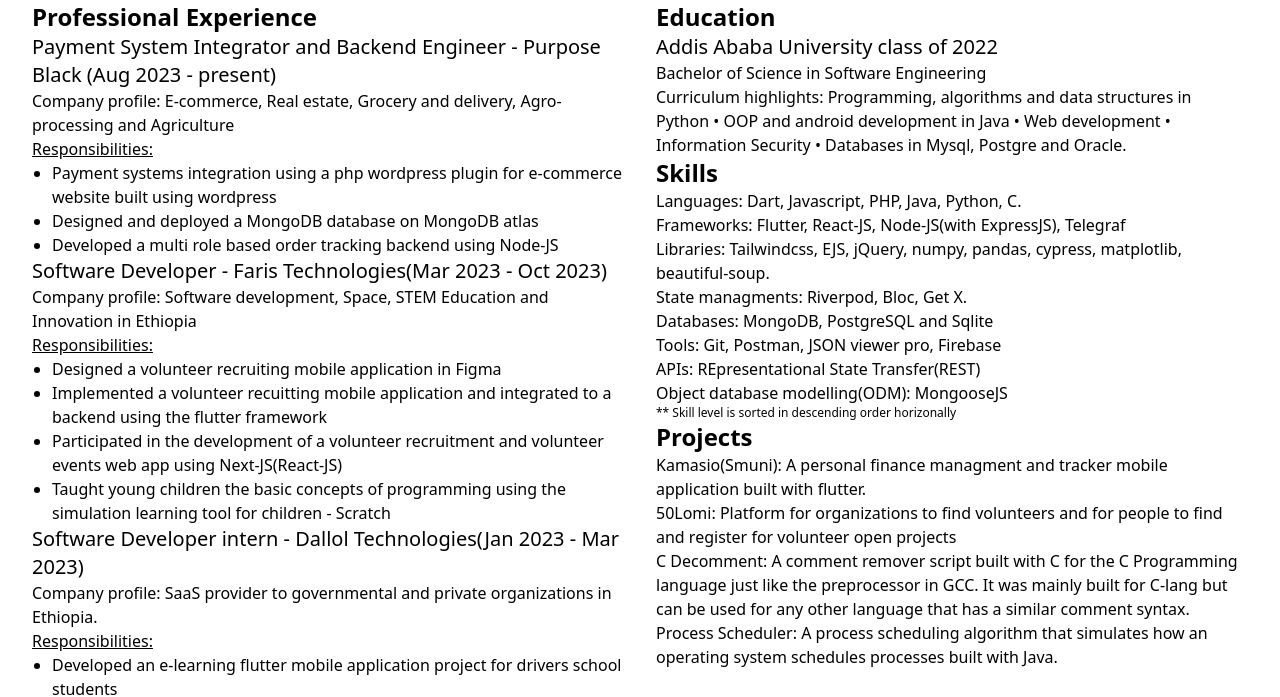
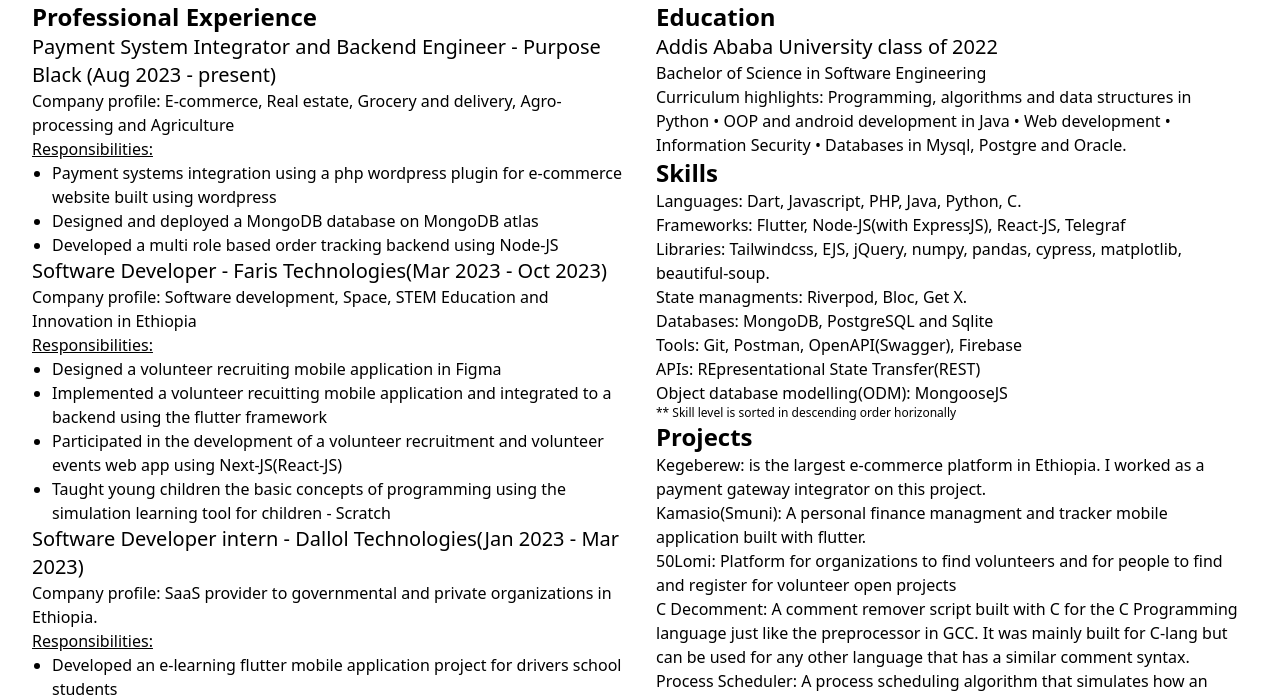
Before and after one commit to michaelzewdu/cv, a website: page index.html in a window 1280 px wide. Shown: the part 132-829 px from the top of the page. Drawn offline with nearby package versions, Linux system fonts and the light colour scheme.

Commit message:
update for dec2023

```diff
--- a/index.html
+++ b/index.html
@@ -50,11 +50,13 @@
             <h3 class="text-2xl font-semibold">Professional Experience</h3>
 
 
-            <h4 class="text-xl font-medium">Payment System Integrator and Backend Engineer - Purpose Black (Aug 2023 - present)</h4>
+            <h4 class="text-xl font-medium">Payment System Integrator and Backend Engineer - Purpose Black (Aug 2023 -
+                present)</h4>
             <h5>Company profile: E-commerce, Real estate, Grocery and delivery, Agro-processing and Agriculture</h5>
             <p class="underline"> Responsibilities: </p>
             <ul class="list-disc ps-5">
-                <li>Payment systems integration using a php wordpress plugin for e-commerce website built using wordpress</li>
+                <li>Payment systems integration using a php wordpress plugin for e-commerce website built using
+                    wordpress</li>
                 <li>Designed and deployed a MongoDB database on MongoDB atlas</li>
                 <li>Developed a multi role based order tracking backend using Node-JS</li>
             </ul>
@@ -65,9 +67,12 @@
             <p class="underline"> Responsibilities:</p>
             <ul class="list-disc ps-5">
                 <li>Designed a volunteer recruiting mobile application in Figma</li>
-                <li>Implemented a volunteer recuitting mobile application and integrated to a backend using the flutter framework</li>
-                <li>Participated in the development of a volunteer recruitment and volunteer events web app using Next-JS(React-JS)</li>
-                <li>Taught young children the basic concepts of programming using the simulation learning tool for children - Scratch</li>
+                <li>Implemented a volunteer recuitting mobile application and integrated to a backend using the flutter
+                    framework</li>
+                <li>Participated in the development of a volunteer recruitment and volunteer events web app using
+                    Next-JS(React-JS)</li>
+                <li>Taught young children the basic concepts of programming using the simulation learning tool for
+                    children - Scratch</li>
             </ul>
 
             <h4 class="text-xl font-medium">Software Developer intern - Dallol Technologies(Jan 2023 - Mar 2023)</h4>
@@ -88,10 +93,11 @@
 
             <h4 class="text-xl font-medium">Masero Technologies - Software Developer intern (2021)</h4>
             <h5>Company profile: Bot development and Data insights</h5>
-            <p class="underline">  Responsibilities: </p>
+            <p class="underline"> Responsibilities: </p>
             <ul class="list-disc ps-5">
                 <li>Developed a telegram bot in telegraf(a typescript middleware library)</li>
-                <li>Developed a personal financial tracker and planner mobile application using the flutter framework</li>
+                <li>Developed a personal financial tracker and planner mobile application using the flutter framework
+                </li>
                 <li>Participated in research and software proposal document for an upcoming project</li>
             </ul>
 
@@ -103,16 +109,20 @@
                 <p class="font-medium">Bachelor of Science in Software Engineering</p>
             </div>
             <p>Curriculum highlights: Programming, algorithms and data structures in Python • OOP and android
-                development in Java • Web development • Information Security • Databases in Mysql, Postgre and Oracle.</p>
+                development in Java • Web development • Information Security • Databases in Mysql, Postgre and Oracle.
+            </p>
 
             <!-- Skills -->
             <h3 class="text-2xl font-semibold">Skills</h3>
-                <p class="font-light"> <span class="font-normal">Languages: </span> Dart, Javascript, PHP, Java, Python, C.</p>
-                <p class="font-light"> <span class="font-normal">Frameworks: </span> Flutter, React-JS, Node-JS(with ExpressJS), Telegraf</p>
-                <p class="font-light"> <span class="font-normal">Libraries: </span>Tailwindcss, EJS, jQuery, numpy, pandas, cypress, matplotlib, beautiful-soup.</p>
+            <p class="font-light"> <span class="font-normal">Languages: </span> Dart, Javascript, PHP, Java, Python, C.
+            </p>
+            <p class="font-light"> <span class="font-normal">Frameworks: </span> Flutter, Node-JS(with ExpressJS),
+                React-JS, Telegraf</p>
+            <p class="font-light"> <span class="font-normal">Libraries: </span>Tailwindcss, EJS, jQuery, numpy, pandas,
+                cypress, matplotlib, beautiful-soup.</p>
             <p class="font-light"> <span class="font-normal">State managments: </span> Riverpod, Bloc, Get X.</p>
             <p class="font-light"> <span class="font-normal">Databases: </span> MongoDB, PostgreSQL and Sqlite</p>
-                <p class="font-light"> <span class="font-normal">Tools: </span> Git, Postman, JSON viewer pro, Firebase</p>
+            <p class="font-light"> <span class="font-normal">Tools: </span> Git, Postman, OpenAPI(Swagger), Firebase</p>
             <p class="font-light"> <span class="font-normal">APIs: </span>REpresentational State Transfer(REST)</p>
             <p class="font-light"> <span class="font-normal">Object database modelling(ODM): </span>MongooseJS</p>
             <p class="text-xs font-thin">** Skill level is sorted in descending order horizonally</p>
@@ -120,7 +130,11 @@
             <!-- Projects -->
 
             <h3 class="text-2xl font-semibold">Projects</h3>
-            <p class="font-light"><span class="font-normal">Kamasio(Smuni): </span>A personal finance managment and tracker
+            <p class="font-light"> <span class="font-normal"> <a href="https://kegeberew.com" class="hover:text-red-600"> Kegeberew: </a></span> is
+                the largest e-commerce platform in Ethiopia. I worked
+                as a payment gateway integrator on this project.</p>
+            <p class="font-light"><span class="font-normal">Kamasio(Smuni): </span>A personal finance managment and
+                tracker
                 mobile
                 application built with flutter.</p>
             <p class="font-light"><span class="font-normal">50Lomi: </span>Platform for organizations to find volunteers
```
Lines whose indentation alone changed are shown as unchanged.
